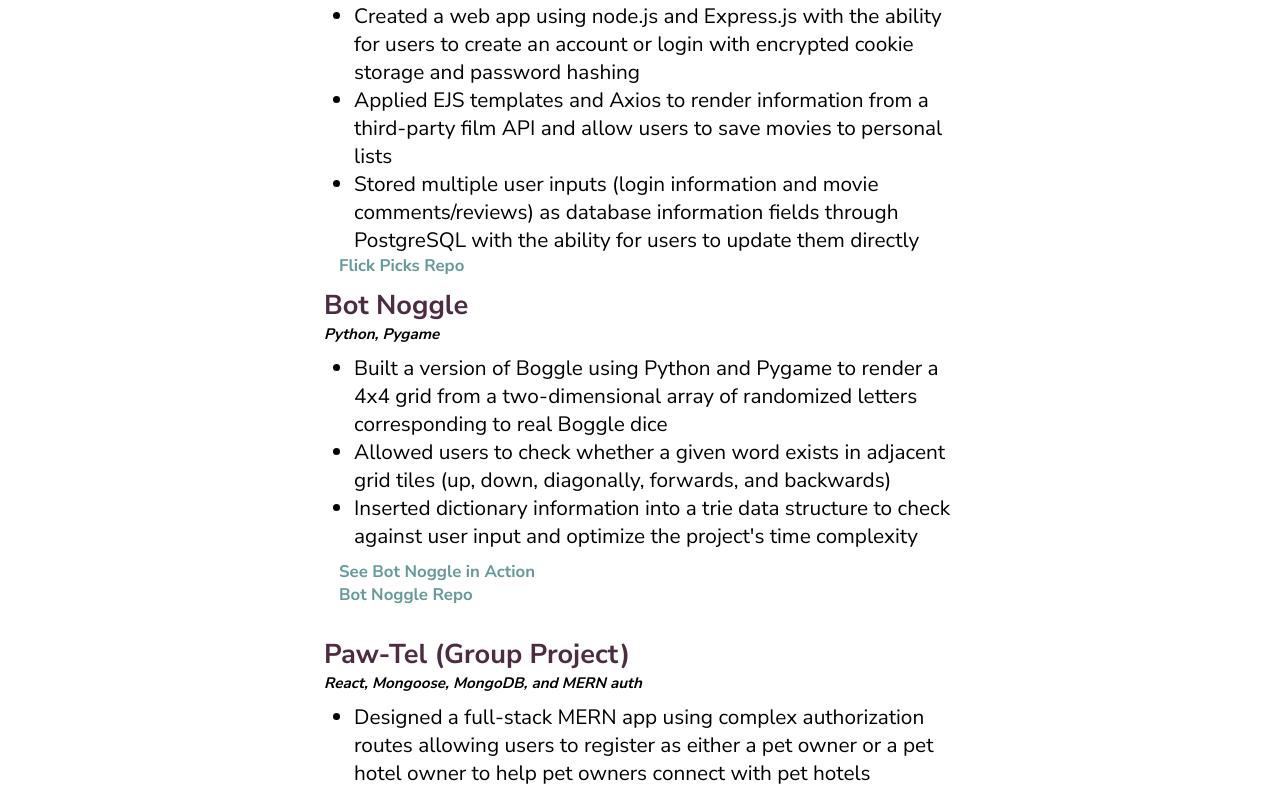
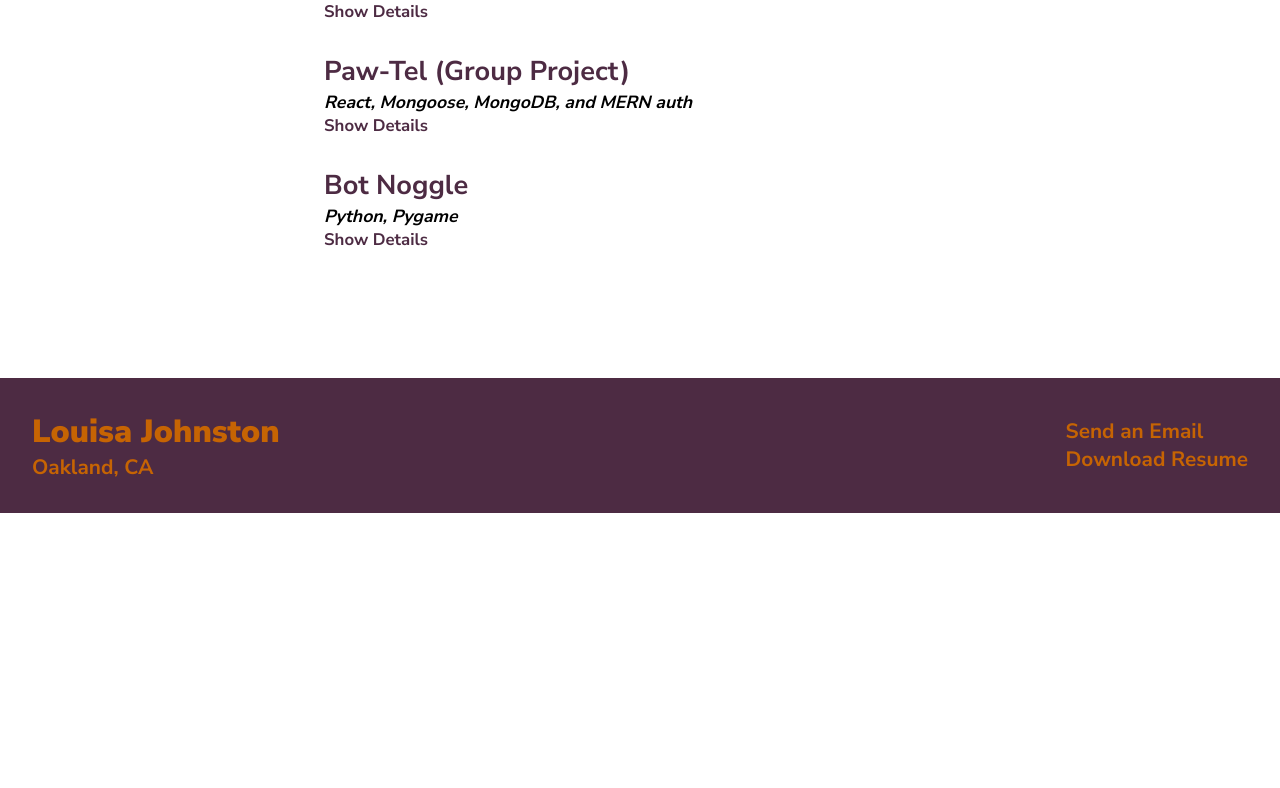
Before and after one commit to LouisaJohnston/Portfolio, a Next.js app: page / in a window 1280 px wide. Shown: the part 1332-2120 px from the top of the page. After the commit the page ends 1845 px from the top, so only its background shows below. Built offline with nearby package versions, Linux system fonts and the light colour scheme.

Commit message:
working dropdowns

```diff
--- /dev/null
+++ b/components/Bot.jsx
@@ -0,0 +1,12 @@
+export default function Bot() {
+    return (
+        <div>
+              <ul className="less-flush">
+                <li>Built a version of Boggle using Python and Pygame to render a 4x4 grid from a two-dimensional array of randomized letters corresponding to real Boggle dice</li>
+                <li>Allowed users to check whether a given word exists in adjacent grid tiles (up, down, diagonally, forwards, and backwards)</li>
+                <li>Inserted dictionary information into a trie data structure to check against user input and optimize the project's time complexity</li>
+              </ul>
+              <a href="https://github.com/LouisaJohnston/botNoggle" target="_blank" className="repo flush offset">Bot Noggle Repo</a>
+        </div>
+    )
+}
--- /dev/null
+++ b/components/Flick.jsx
@@ -0,0 +1,12 @@
+export default function Flick() {
+    return (
+        <div>
+            <ul className="less-flush">
+                <li>Created a web app using node.js and Express.js with the ability for users to create an account or login with encrypted cookie storage and password hashing</li>
+                <li>Applied EJS templates and Axios to render information from a third-party film API and allow users to save movies to personal lists</li>
+                <li>Stored multiple user inputs (login information and movie comments/reviews) as database information fields through PostgreSQL with the ability for users to update them directly</li>
+            </ul>
+            <a href="https://github.com/LouisaJohnston/Flick_Picks" target="_blank" className="repo less-flush offset">Flick Picks Repo</a>
+        </div>
+    )
+}
--- /dev/null
+++ b/components/Pawtel.jsx
@@ -0,0 +1,13 @@
+export default function Pawtel() {
+    return (
+        <div>
+            <ul className="less-flush">
+                <li>Designed a full-stack MERN app using complex authorization routes allowing users to register as either a pet owner or a pet hotel owner to help pet owners connect with pet hotels</li>
+                <li>Employed React components to render information from a local API pertaining to user-specific pets or hotels, depending on the authorization route, with the ability to update and delete data fields</li>
+                <li>Saved user input through server-side Mongoose database using MongoDB</li>
+            </ul>
+            <a href="https://github.com/LouisaJohnston/Paw-tel" target="_blank" className="repo less-flush offset block">Paw-Tel Server-Side Repo</a>
+            <a href="https://github.com/LouisaJohnston/pawtel-client" target="_blank" className="repo flush offset">Paw-Tel Client-Side Repo</a>
+        </div>
+    )
+}
--- a/components/Puzzler.jsx
+++ b/components/Puzzler.jsx
@@ -1,5 +1,4 @@
 export default function Puzzler() {
-
     return (
         <div>
             <ul className="less-flush">
--- a/pages/index.js
+++ b/pages/index.js
@@ -2,13 +2,30 @@ import Head from 'next/head'
 import styles from '../styles/Home.module.css'
 import { useState } from 'react'
 import Puzzler from '../components/Puzzler.jsx'
+import Flick from '../components/Flick.jsx'
+import Pawtel from '../components/Pawtel.jsx'
+import Bot from '../components/Bot.jsx'
 
 export default function Home() {
-  const [showPuzzler, setPuzzler] = useState(false)
+  const [showPuzzler, setPuzzler] = useState(false);
+  const [showFlick, setFlick] = useState(false);
+  const [showPaw, setPaw] = useState(false);
+  const [showBot, setBot] = useState(false);
 
   const puzzlerClick = () => {
       setPuzzler(!showPuzzler)
+  };
 
+  const flickClick = () => {
+      setFlick(!showFlick)
+  };
+
+  const pawClick = () => {
+      setPaw(!showPaw)
+  };
+
+  const botClick = () => {
+    setBot(!showBot)
 };
 
   return (
@@ -42,7 +59,7 @@ export default function Home() {
 
         <div className="anchor" id="languages">
           <h2>Skills</h2>
-
+          <div id="lang-specs">
             <h3 className="less-flush web-edge">Tech Stack</h3>
             <p className="flush">Python, JavaScript, CSS, HTML, SQL, Express.js,
               Next.js, EJS, node.js, PostgreSQL, React, Axios, Mongoose, and MongoDB</p>
@@ -52,6 +69,7 @@ export default function Home() {
               Adobe Premiere, Wordpress, Squarespace, NationBuilder, Google Analytics,
               Cargo.site, and Canva</p>
           </div>
+        </div>
 
         <div className="anchor" id="projects">
           <h2>Projects</h2>
@@ -60,7 +78,7 @@ export default function Home() {
             <a href="https://louisajohnston.github.io/" target="_blank"><h3 className="even-less-flush">Word-cross’d Puzzler</h3></a>
             <h4 className="italic flush">JavaScript, CSS, and HTML</h4>
             <div>
-              <div className= "details" id="puzzle-button" onClick={ puzzlerClick }>{ showPuzzler ? <a>Hide Details</a> : <a>Show Details</a> }</div>
+              <div className= "details" onClick={ puzzlerClick }>{ showPuzzler ? <a>Hide Details</a> : <a>Show Details</a> }</div>
               { showPuzzler ? <Puzzler /> : null }
             </div>
           </div>
@@ -69,27 +87,9 @@ export default function Home() {
             <a href="https://flickpicks-project2.herokuapp.com/" target="_blank"><h3 className="even-less-flush">Flick Picks</h3></a>
             <h4 className="italic flush">EJS, Express.js, node.js, Axios, and PostgreSQL</h4>
             <div>
-              <ul className="less-flush">
-                <li>Created a web app using node.js and Express.js with the ability for users to create an account or login with encrypted cookie storage and password hashing</li>
-                <li>Applied EJS templates and Axios to render information from a third-party film API and allow users to save movies to personal lists</li>
-                <li>Stored multiple user inputs (login information and movie comments/reviews) as database information fields through PostgreSQL with the ability for users to update them directly</li>
-              </ul>
-              <a href="https://github.com/LouisaJohnston/Flick_Picks" target="_blank" className="repo less-flush offset">Flick Picks Repo</a>
+              <div className= "details" onClick={ flickClick }>{ showFlick ? <a>Hide Details</a> : <a>Show Details</a> }</div>
+              { showFlick ? <Flick /> : null }
             </div>
-          </div>
-        </div>
-
-          <div>
-            <h3 className="less-flush">Bot Noggle</h3>
-            <h4 className="italic flush">Python, Pygame</h4>
-            <div>
-                <ul className="less-flush">
-                  <li>Built a version of Boggle using Python and Pygame to render a 4x4 grid from a two-dimensional array of randomized letters corresponding to real Boggle dice</li>
-                  <li>Allowed users to check whether a given word exists in adjacent grid tiles (up, down, diagonally, forwards, and backwards)</li>
-                  <li>Inserted dictionary information into a trie data structure to check against user input and optimize the project's time complexity</li>
-                </ul>
-                <a href="https://www.youtube.com/watch?v=MCWT7-8a7iE&ab_channel=LouisaJohnston" target="_blank" className="repo less-flush offset block">See Bot Noggle in Action</a>
-                <a href="https://github.com/LouisaJohnston/botNoggle" target="_blank" className="repo flush offset">Bot Noggle Repo</a>
           </div>
         </div>
 
@@ -97,15 +97,20 @@ export default function Home() {
             <a href= "https://pawtel-application.herokuapp.com/" target="_blank"><h3 className="even-less-flush">Paw-Tel (Group Project)</h3></a>
             <h4 className="italic flush">React, Mongoose, MongoDB, and MERN auth</h4>
             <div>
-              <ul className="less-flush">
-                <li>Designed a full-stack MERN app using complex authorization routes allowing users to register as either a pet owner or a pet hotel owner to help pet owners connect with pet hotels</li>
-                <li>Employed React components to render information from a local API pertaining to user-specific pets or hotels, depending on the authorization route, with the ability to update and delete data fields</li>
-                <li>Saved user input through server-side Mongoose database using MongoDB</li>
-              </ul>
-              <a href="https://github.com/LouisaJohnston/Paw-tel" target="_blank" className="repo less-flush offset block">Paw-Tel Server-Side Repo</a>
-              <a href="https://github.com/LouisaJohnston/pawtel-client" target="_blank" className="repo flush offset">Paw-Tel Client-Side Repo</a>
+              <div className= "details" onClick={ pawClick }>{ showPaw ? <a>Hide Details</a> : <a>Show Details</a> }</div>
+              { showPaw ? <Pawtel /> : null }
             </div>
           </div>
+
+        <div>
+          <a href="https://www.youtube.com/watch?v=MCWT7-8a7iE&ab_channel=LouisaJohnston" target="_blank"><h3 className="even-less-flush">Bot Noggle</h3></a>
+          <h4 className="italic flush">Python, Pygame</h4>
+          <div>
+              <div className= "details" onClick={ botClick }>{ showBot ? <a>Hide Details</a> : <a>Show Details</a> }</div>
+              { showBot ? <Bot /> : null }
+          </div>
+        </div>
+
       </div>
     </div>
   )
--- a/styles/globals.css
+++ b/styles/globals.css
@@ -111,7 +111,7 @@ h4, p, li {
 
 .italic {
   font-style: italic;
-  font-size: .95em
+  font-size: 1.1em
 }
 
 .flush {
@@ -364,17 +364,31 @@ nav a:hover {
 
   #main h3 {
     font-size: 1.4em;
+    display: inline;
   }
 
   #main h4 {
     font-size: 1.1em;
+    margin-left: 11%;
   }
+
 
   #main a {
     margin-left: 4%;
     margin-right: 4%;
     font-weight: 700;
     font-size: 1.15em;
+  }
+
+  #lang-specs {
+    margin-left: 8%;
+    margin-right: 8%;
+  }
+
+  .details {
+    margin-left: 8%;
+    margin-right: 8%;
+    margin-bottom: 5%;
   }
 
   #footer {
```
Lines whose indentation alone changed are shown as unchanged.
